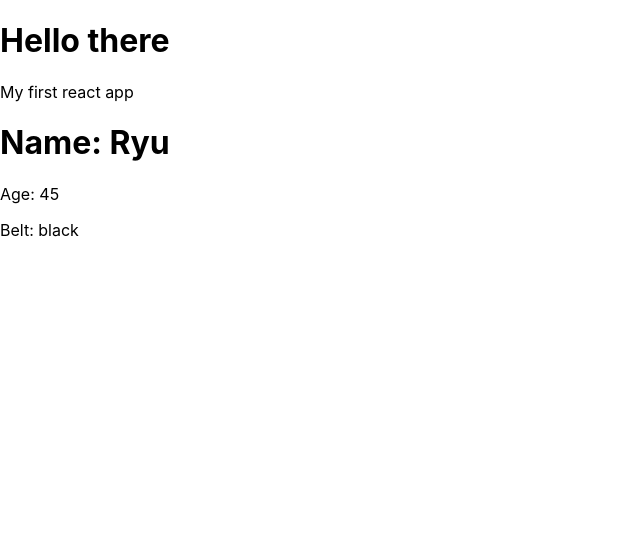
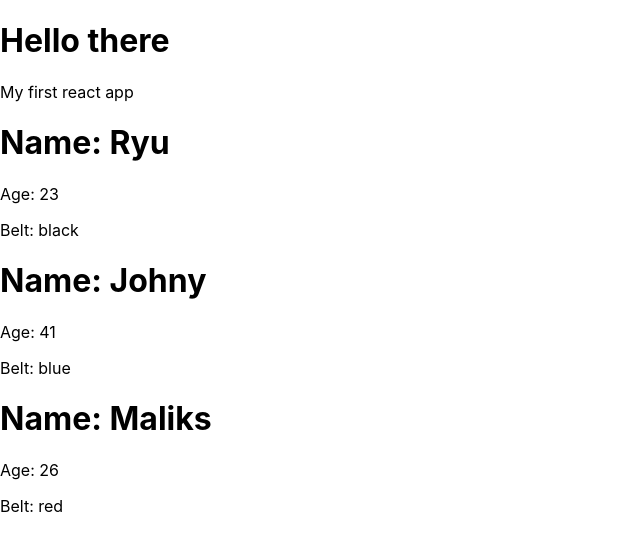
Before and after one commit to xypnox/JSsick, a React (Create React App) app in the folder React/Ninja/myapp/: page / in a window 1280 px wide. Shown: the top 550 px of the page, without its empty margins (0-640 px from the left). Built offline with nearby package versions, Linux system fonts and the light colour scheme.

Commit message:
List in component props

```diff
--- a/React/Ninja/myapp/src/App.js
+++ b/React/Ninja/myapp/src/App.js
@@ -4,15 +4,22 @@ import Ninja from './Ninjas';
 class App extends Component {
   constructor(props) {
     super(props);
-    this.state = {};
+    this.state = {
+      ninjas: [
+        { name: 'Ryu', age: 23, belt: 'black', id: 1 },
+        { name: 'Johny', age: 41, belt: 'blue', id: 2 },
+        { name: 'Maliks', age: 26, belt: 'red', id: 3 }
+      ]
+    };
   }
 
   render() {
+    const { ninjas } = this.state;
     return (
       <div className="App">
         <h1>Hello there</h1>
         <p>My first react app </p>
-        <Ninja name="Ryu" age="45" belt="black" />
+        <Ninja ninjas={ninjas} />
       </div>
     );
   }
--- a/React/Ninja/myapp/src/Ninjas.js
+++ b/React/Ninja/myapp/src/Ninjas.js
@@ -8,14 +8,18 @@ class Ninja extends Component {
 
   render() {
     console.log(this.props);
-    const { name, age, belt } = this.props;
-    return (
-      <div className="ninja">
-        <h1>Name: {name}</h1>
-        <p>Age: {age} </p>
-        <p>Belt: {belt}</p>
-      </div>
-    );
+    const { ninjas } = this.props;
+    const ninjaList = ninjas.map(ninja => {
+      return (
+        <div className="Ninja" key={ninja.id}>
+          <h1>Name: {ninja.name}</h1>
+          <p>Age: {ninja.age} </p>
+          <p>Belt: {ninja.belt}</p>
+        </div>
+      );
+    });
+
+    return <div className="ninjas">{ninjaList}</div>;
   }
 }
 
```
Also changed, not shown: 1 other file (tests, documents, lock files or other folders).
